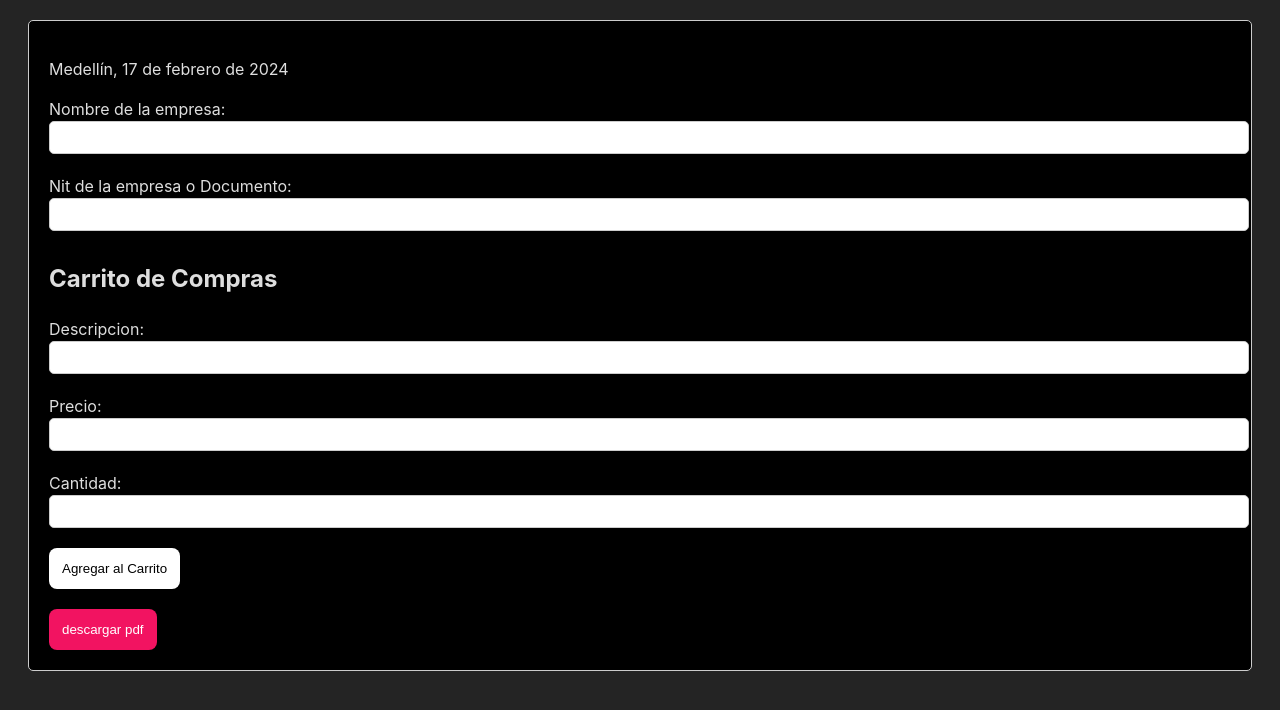
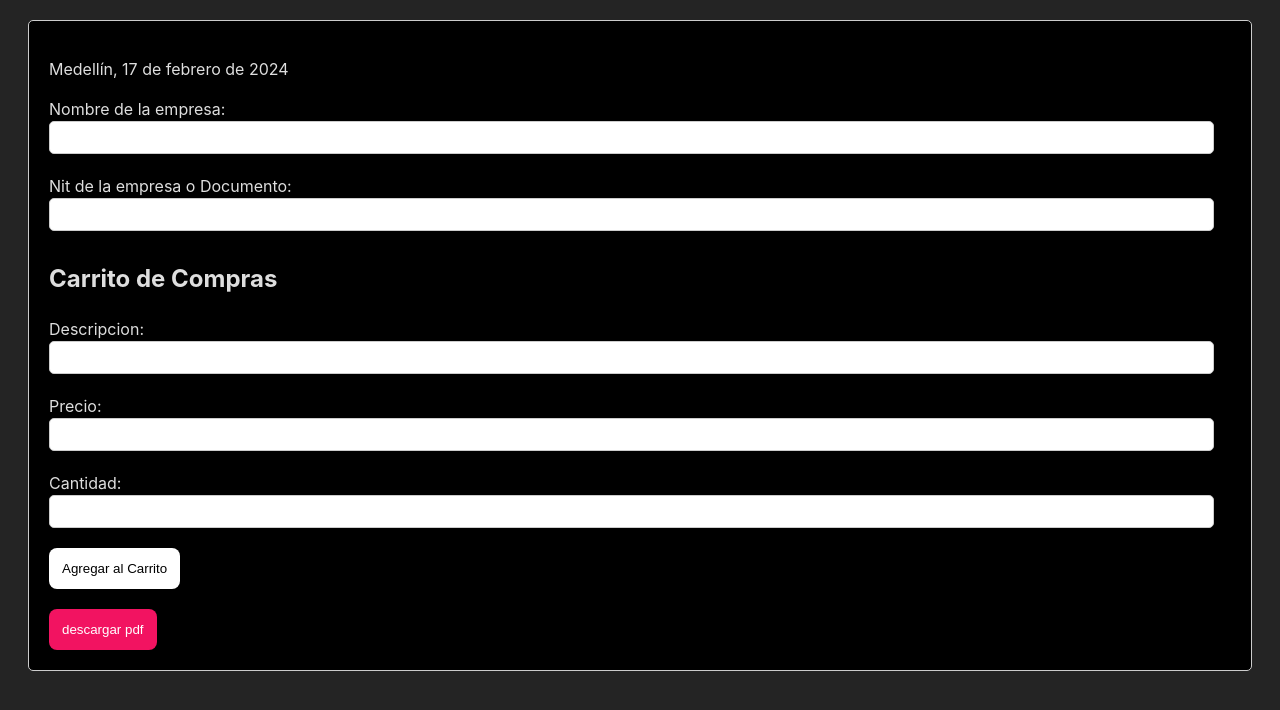
Before and after one commit to rolandoto/app-facture, a React (Vite) app: page / in a window 1280 px wide. Shown: the top 710 px of the page. Built offline with nearby package versions, Linux system fonts and the light colour scheme.

Commit message:
Update App.css
update input

```diff
--- a/src/App.css
+++ b/src/App.css
@@ -44,7 +44,7 @@
 }
 
 .input-container input {
-  width: 100%;
+  width: 97%;
   padding: 8px;
   margin-bottom: 10px;
   border: 1px solid #ccc;
```
